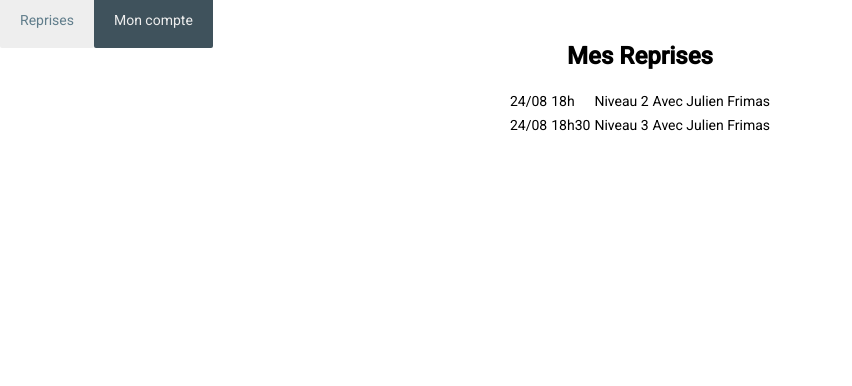
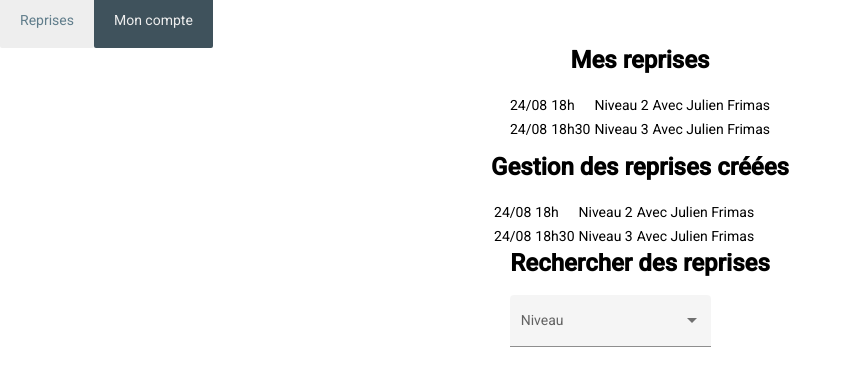
Before and after one commit to PinsardF/Equidia, an Angular app: page /reprises in a window 1280 px wide. Shown: the top 386 px of the page, without its empty margins (0-852 px from the left). Built offline with nearby package versions, Linux system fonts and the light colour scheme.

Commit message:
working on select

```diff
--- a/src/app/app.module.ts
+++ b/src/app/app.module.ts
@@ -12,7 +12,8 @@ import { MyAccountComponent } from './my-account/my-account.component';
 import { MatInputModule } from '@angular/material/input';
 import { BrowserAnimationsModule } from '@angular/platform-browser/animations';
 import { MatGridListModule } from '@angular/material/grid-list';
-import {MatButtonModule } from '@angular/material/button'
+import {MatButtonModule } from '@angular/material/button';
+import { MatSelectModule } from '@angular/material/select';
 
 @NgModule({
   declarations: [
@@ -30,7 +31,8 @@ import {MatButtonModule } from '@angular/material/button'
     MatInputModule,
     BrowserAnimationsModule,
     MatButtonModule,
-    MatGridListModule
+    MatGridListModule,
+    MatSelectModule
   ],
   providers: [],
   bootstrap: [AppComponent]
--- a/src/app/home/home.component.css
+++ b/src/app/home/home.component.css
@@ -0,0 +1,63 @@
+/* DashboardComponent's private CSS styles */
+  [class*='col-'] {
+      float: left;
+      padding-right: 20px;
+      padding-bottom: 20px;
+    }
+    [class*='col-']:last-of-type {
+      padding-right: 0;
+    }
+    a {
+      text-decoration: none;
+    }
+    *, *:after, *:before {
+      -webkit-box-sizing: border-box;
+      -moz-box-sizing: border-box;
+      box-sizing: border-box;
+    }
+    h3 {
+      text-align: center;
+      margin-bottom: 0;
+    }
+    h4 {
+      position: relative;
+    }
+    .grid {
+      margin: 0;
+    }
+    .col-1-4 {
+      width: 25%;
+    }
+    .module {
+      padding: 20px;
+      text-align: center;
+      color: #eee;
+      max-height: 120px;
+      min-width: 120px;
+      background-color: #3f525c;
+      border-radius: 2px;
+    }
+    .module:hover {
+      background-color: #eee;
+      cursor: pointer;
+      color: #607d8b;
+    }
+    .grid-pad {
+      padding: 10px 0;
+    }
+    .grid-pad > [class*='col-']:last-of-type {
+      padding-right: 20px;
+    }
+    @media (max-width: 600px) {
+      .module {
+        font-size: 10px;
+        max-height: 75px; }
+    }
+    @media (max-width: 1024px) {
+      .grid {
+        margin: 0;
+      }
+      .module {
+        min-width: 60px;
+      }
+    }
--- a/src/app/home/home.component.html
+++ b/src/app/home/home.component.html
@@ -1,14 +1,17 @@
-<nav>
-    <a routerLink="/reprises">Reprises</a>
-    <a routerLink="/moncompte">Mon compte</a>
-</nav>
-<router-outlet></router-outlet>
-<div>
-  <div class="container">
-    <div class="row">
-      <div class="col s8 offset-s2">
-        <h1>Bienvenue sur Equidia !</h1>
-      </div>
-    </div>
+<div class="col s8 offset-s2">
+  <div class="grid grid-pad">
+      <nav>
+          <a routerLink="/reprises" class="module">Reprises</a>
+          <a routerLink="/moncompte" class="module">Mon compte</a>
+      </nav>
   </div>
 </div>
+
+<router-outlet></router-outlet>
+
+<mat-grid-list cols="12">
+  <mat-grid-tile [colspan]="2"></mat-grid-tile>
+  <mat-grid-tile [colspan]="8">
+    <h1>Bienvenue sur Equidia !</h1>
+  </mat-grid-tile>
+</mat-grid-list>
--- a/src/app/reprises/reprises.component.css
+++ b/src/app/reprises/reprises.component.css
@@ -1,4 +1,9 @@
 /* DashboardComponent's private CSS styles */
+h1 {
+  font-weight: bold;
+  text-align:center;
+}
+
 [class*='col-'] {
     float: left;
     padding-right: 20px;
--- a/src/app/reprises/reprises.component.html
+++ b/src/app/reprises/reprises.component.html
@@ -8,34 +8,83 @@
 </div>
 
 <router-outlet></router-outlet>
+<!--
 <div>
     <div class="container">
         <div class="row">
             <div class="col s8 offset-s2">
                 <h1>Mes Reprises</h1>
                 <table class="centered">
-                    <tbody>
+                    <tr *ngFor="let element of dataList">
+                        <td>{{ element.date }}</td>
+                        <td>{{ element.hour }}</td>
+                        <td>{{ element.level }}</td>
+                        <td>{{ element.instructor }}</td>
+                    </tr>
+                    <tr>
+                        <td>
+                            <h1>Trouver des reprises</h1>
+                        </td>
+                    </tr>
+                </table>
+            </div>
+        </div>
+    </div>
+</div>
+-->
+<mat-grid-list cols="12">
+    <mat-grid-tile [colspan]="2"></mat-grid-tile>
+    <mat-grid-tile [colspan]="8">
+        <table>
+            <tr>
+                <td>
+                    <h1>Mes reprises</h1>
+                    <table>
                         <tr *ngFor="let element of dataList">
                             <td>{{ element.date }}</td>
                             <td>{{ element.hour }}</td>
                             <td>{{ element.level }}</td>
                             <td>{{ element.instructor }}</td>
                         </tr>
-                    </tbody>
-                </table>
-            </div>
-        </div>
-    </div>
-</div>
-
-<style>
-    h1 {
-        font-weight: bold;
-        text-align:center;
-    }
-
-    .centered {
-        margin-left: auto;
-        margin-right: auto;
-    }
-</style>
+                    </table>
+                </td>
+            </tr>
+        </table>
+    </mat-grid-tile>
+    <mat-grid-tile [colspan]="2"></mat-grid-tile>
+    <mat-grid-tile [colspan]="2"></mat-grid-tile>
+    <mat-grid-tile [colspan]="8">
+        <table>
+            <tr>
+                <td>
+                    <h1>Gestion des reprises créées</h1>
+                    <table>
+                        <tr *ngFor="let element of dataList">
+                            <td>{{ element.date }}</td>
+                            <td>{{ element.hour }}</td>
+                            <td>{{ element.level }}</td>
+                            <td>{{ element.instructor }}</td>
+                        </tr>
+                    </table>
+                </td>
+            </tr>
+        </table>
+    </mat-grid-tile>
+    <mat-grid-tile [colspan]="2"></mat-grid-tile>
+    <mat-grid-tile [colspan]="2"></mat-grid-tile>
+    <mat-grid-tile [colspan]="8">
+        <table>
+            <tr>
+                <td>
+                    <h1>Rechercher des reprises</h1>
+                    <mat-form-field appearance="fill">
+                        <mat-label>Niveau</mat-label>
+                        <mat-select [formControl]="levelForm" multiple>
+                            <mat-option *ngFor="let level of levelList" [value]="level">{{level}}</mat-option>
+                        </mat-select>
+                    </mat-form-field>
+                </td>
+            </tr>
+        </table>
+    </mat-grid-tile>
+</mat-grid-list>
--- a/src/app/reprises/reprises.component.ts
+++ b/src/app/reprises/reprises.component.ts
@@ -1,4 +1,5 @@
 import { Component, OnInit } from '@angular/core';
+import { FormControl } from '@angular/forms';
 
 export interface Reprise {
   date: string;
@@ -14,7 +15,8 @@ export interface Reprise {
 })
 export class ReprisesComponent implements OnInit {
 
-  //displayedColumns: string[] = ['Date', 'Horaire', 'Niveau', 'Moniteur'];
+  levelForm = new FormControl();
+  levelList: string[] = ['1', '2', '3', '4', '5', '6', '7']
   dataList: Reprise[];
   machin: string;
 
```
Also changed, not shown: src/app/my-account/my-account.component.html (+0 -42 lines).
